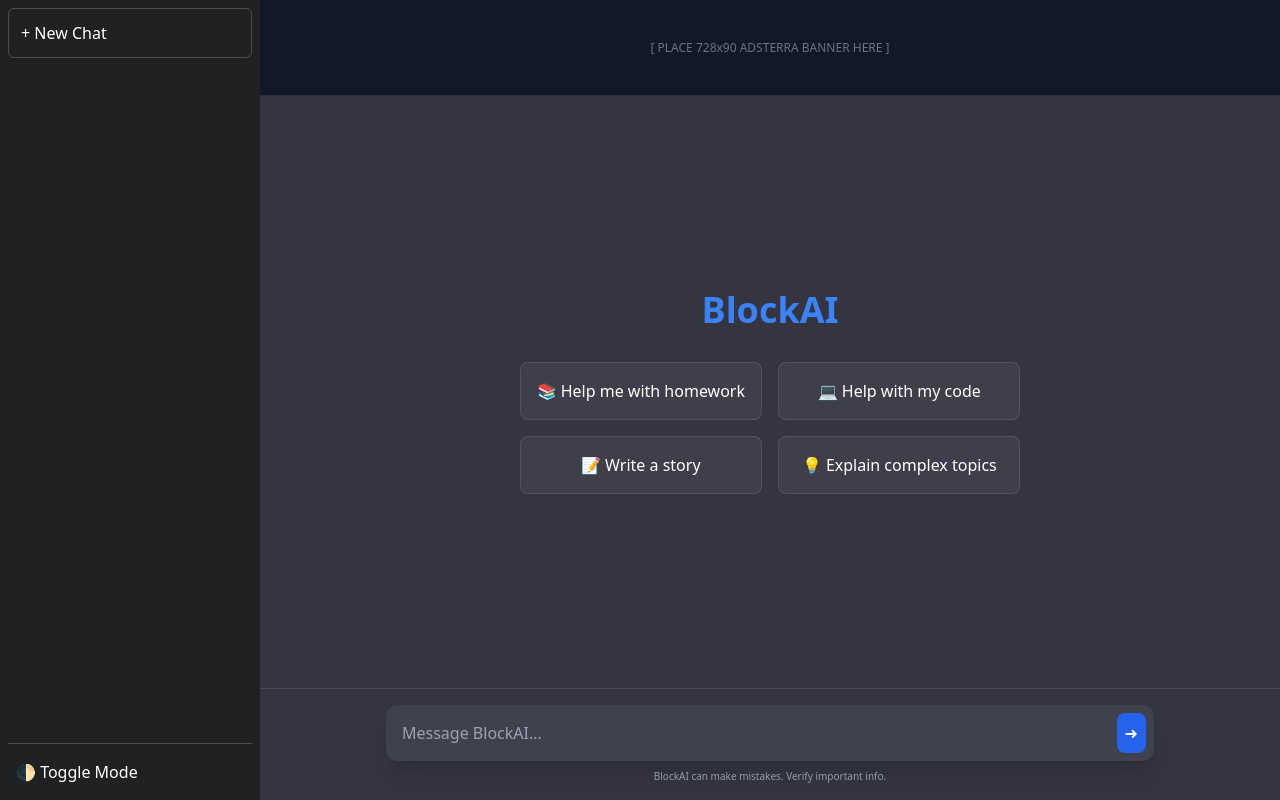
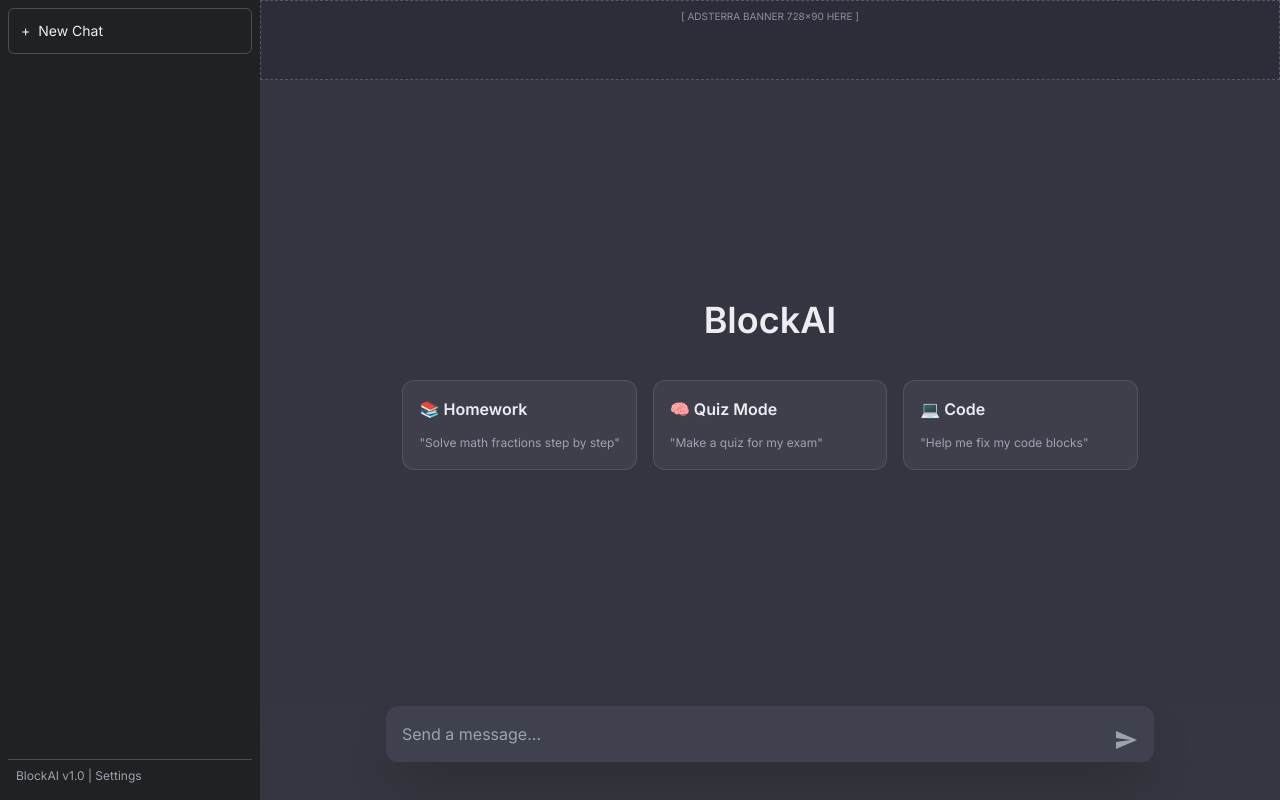
Before and after one commit to CatalingamingYT1/blockai, a website: page public/index.html in a window 1280 px wide. Drawn offline with nearby package versions, Linux system fonts and the light colour scheme.

Commit message:
Update index.html

```diff
--- a/public/index.html
+++ b/public/index.html
@@ -1,72 +1,78 @@
 <!doctype html>
-<html lang="en" class="dark"> <head>
+<html lang="en" class="dark">
+<head>
     <meta charset="UTF-8" />
     <meta name="viewport" content="width=device-width, initial-scale=1.0" />
-    <title>BlockAI - Premium AI</title>
+    <title>BlockAI - Your Assistant</title>
     <script src="https://cdn.tailwindcss.com"></script>
+    <link rel="stylesheet" href="https://cdn.jsdelivr.net/npm/katex@0.16.8/dist/katex.min.css">
+    <script src="https://cdn.jsdelivr.net/npm/katex@0.16.8/dist/katex.min.js"></script>
+    <script src="https://cdn.jsdelivr.net/npm/marked/marked.min.min.js"></script>
+    <link href="https://fonts.googleapis.com/css2?family=Inter:wght@400;600&family=Saira:wght@500;700&display=swap" rel="stylesheet">
+
     <style>
-        :root {
-            --sidebar-bg: #202123;
-            --chat-bg: #343541;
-            --input-bg: #40414f;
-        }
-        .dark body { background-color: #343541; color: white; }
-        .sidebar { width: 260px; background: #202123; transition: transform 0.3s ease; }
-        .message-user { background: #343541; }
-        .message-assistant { background: #444654; }
-        pre { background: #000; padding: 10px; border-radius: 5px; position: relative; overflow-x: auto; }
-        .copy-btn { position: absolute; top: 5px; right: 5px; font-size: 10px; background: #555; padding: 2px 5px; cursor: pointer; }
-        @media (max-width: 768px) {
-            .sidebar { position: absolute; z-index: 50; transform: translateX(-100%); height: 100%; }
-            .sidebar.open { transform: translateX(0); }
-        }
+        body { font-family: 'Inter', sans-serif; background-color: #343541; color: #ececf1; }
+        .sidebar { background-color: #202123; width: 260px; }
+        .chat-input-container { background-image: linear-gradient(180deg,rgba(53,55,64,0),#353740 58.85%); }
+        .message-ai { background-color: #444654; }
+        .message-user { background-color: #343541; }
+        /* Stil pentru fracții și mate */
+        .katex-display { margin: 1em 0; overflow-x: auto; overflow-y: hidden; }
+        pre { background: #000; padding: 15px; border-radius: 8px; margin: 10px 0; position: relative; }
+        code { font-family: 'Courier New', Courier, monospace; }
+        .ad-slot { border: 1px dashed #565869; background: #2d2d39; color: #8e8ea0; text-align: center; }
     </style>
 </head>
-<body class="flex h-screen overflow-hidden">
+<body class="flex h-screen">
 
-    <aside id="sidebar" class="sidebar flex-shrink-0 flex flex-col p-2 text-white">
-        <button id="new-chat-btn" class="border border-white/20 p-3 rounded-md hover:bg-white/10 mb-4 text-left">+ New Chat</button>
-        <div id="chat-list" class="flex-1 overflow-y-auto space-y-2">
-            </div>
-        <div class="mt-auto border-t border-white/20 pt-2">
-            <button id="toggle-dark" class="w-full text-left p-2 hover:bg-white/10 rounded">🌓 Toggle Mode</button>
+    <aside class="sidebar hidden md:flex flex-col p-2 h-full">
+        <button id="new-chat" class="flex items-center p-3 border border-white/20 rounded-md hover:bg-gray-500/10 transition mb-4 text-sm">
+            <span class="mr-2">+</span> New Chat
+        </button>
+        <div id="history-list" class="flex-1 overflow-y-auto space-y-2 text-sm"></div>
+        <div class="border-t border-white/20 p-2 text-xs text-gray-400">
+            BlockAI v1.0 | Settings
         </div>
     </aside>
 
-    <main class="flex-1 flex flex-col relative h-full">
-        <div class="md:hidden p-4 border-b border-white/20 flex justify-between items-center">
-            <button id="menu-toggle">☰</button>
-            <h1 class="font-bold">BlockAI</h1>
-            <div></div>
-        </div>
+    <main class="flex-1 flex flex-col relative overflow-hidden">
 
-        <div class="hidden md:flex justify-center items-center h-24 bg-gray-900 border-b border-white/10 text-xs text-gray-500">
-            [ PLACE 728x90 ADSTERRA BANNER HERE ]
+        <div class="ad-slot hidden md:block h-20 w-full p-2 text-[10px]">
+            [ ADSTERRA BANNER 728x90 HERE ]
         </div>
 
         <div id="chat-window" class="flex-1 overflow-y-auto">
-            <div id="welcome-screen" class="flex flex-col items-center justify-center h-full p-6 text-center">
-                <h1 class="text-4xl font-bold mb-8 text-blue-500">BlockAI</h1>
-                <div class="grid grid-cols-1 md:grid-cols-2 gap-4 max-w-2xl">
-                    <button onclick="startSpecific('Help me with homework')" class="p-4 bg-white/5 border border-white/10 rounded-lg hover:bg-white/10">📚 Help me with homework</button>
-                    <button onclick="startSpecific('Help with my code')" class="p-4 bg-white/5 border border-white/10 rounded-lg hover:bg-white/10">💻 Help with my code</button>
-                    <button onclick="startSpecific('Write a story')" class="p-4 bg-white/5 border border-white/10 rounded-lg hover:bg-white/10">📝 Write a story</button>
-                    <button onclick="startSpecific('Explain Quantum Physics')" class="p-4 bg-white/5 border border-white/10 rounded-lg hover:bg-white/10">💡 Explain complex topics</button>
+            <div id="welcome" class="flex flex-col items-center justify-center min-h-full p-6">
+                <h1 class="text-4xl font-bold mb-10">BlockAI</h1>
+                <div class="grid grid-cols-1 md:grid-cols-3 gap-4 max-w-3xl">
+                    <div class="p-4 bg-white/5 rounded-xl border border-white/10">
+                        <h3 class="font-bold mb-2">📚 Homework</h3>
+                        <button onclick="quickStart('Solve 1/1 + 2/3 and show steps')" class="text-xs text-gray-400 hover:text-white">"Solve math fractions step by step"</button>
+                    </div>
+                    <div class="p-4 bg-white/5 rounded-xl border border-white/10">
+                        <h3 class="font-bold mb-2">🧠 Quiz Mode</h3>
+                        <button onclick="quickStart('Create a 5-question quiz about Biology')" class="text-xs text-gray-400 hover:text-white">"Make a quiz for my exam"</button>
+                    </div>
+                    <div class="p-4 bg-white/5 rounded-xl border border-white/10">
+                        <h3 class="font-bold mb-2">💻 Code</h3>
+                        <button onclick="quickStart('Write a Python script for a calculator')" class="text-xs text-gray-400 hover:text-white">"Help me fix my code blocks"</button>
+                    </div>
                 </div>
             </div>
-            <div id="messages-container" class="hidden flex flex-col"></div>
+            <div id="messages" class="flex flex-col"></div>
         </div>
 
-        <div class="md:hidden flex justify-center h-12 bg-gray-900 text-[8px] text-gray-600">
-            [ PLACE 320x50 MOBILE AD HERE ]
-        </div>
+        <div class="chat-input-container p-4 pb-8">
+            <div class="max-w-3xl mx-auto relative">
+                <textarea id="user-input" rows="1" class="w-full bg-[#40414f] text-white rounded-xl p-4 pr-12 shadow-2xl focus:outline-none border-none resize-none" placeholder="Send a message..."></textarea>
+                <button id="send-btn" class="absolute right-3 bottom-3 p-1 text-gray-400 hover:text-white">
+                    <svg viewBox="0 0 24 24" width="24" height="24" fill="currentColor"><path d="M2.01 21L23 12 2.01 3 2 10l15 2-15 2z"></path></svg>
+                </button>
+            </div>
 
-        <div class="p-4 border-t border-white/10">
-            <div class="max-w-3xl mx-auto relative flex items-center bg-[#40414f] rounded-xl p-2 shadow-xl">
-                <textarea id="user-input" rows="1" class="w-full bg-transparent border-none text-white focus:outline-none p-2 resize-none" placeholder="Message BlockAI..."></textarea>
-                <button id="send-btn" class="p-2 bg-blue-600 rounded-lg hover:bg-blue-700">➜</button>
+            <div class="ad-slot md:hidden mt-4 h-12 w-full text-[8px]">
+                [ MOBILE AD 320x50 HERE ]
             </div>
-            <p class="text-[10px] text-center mt-2 text-gray-400">BlockAI can make mistakes. Verify important info.</p>
         </div>
     </main>
 
```
